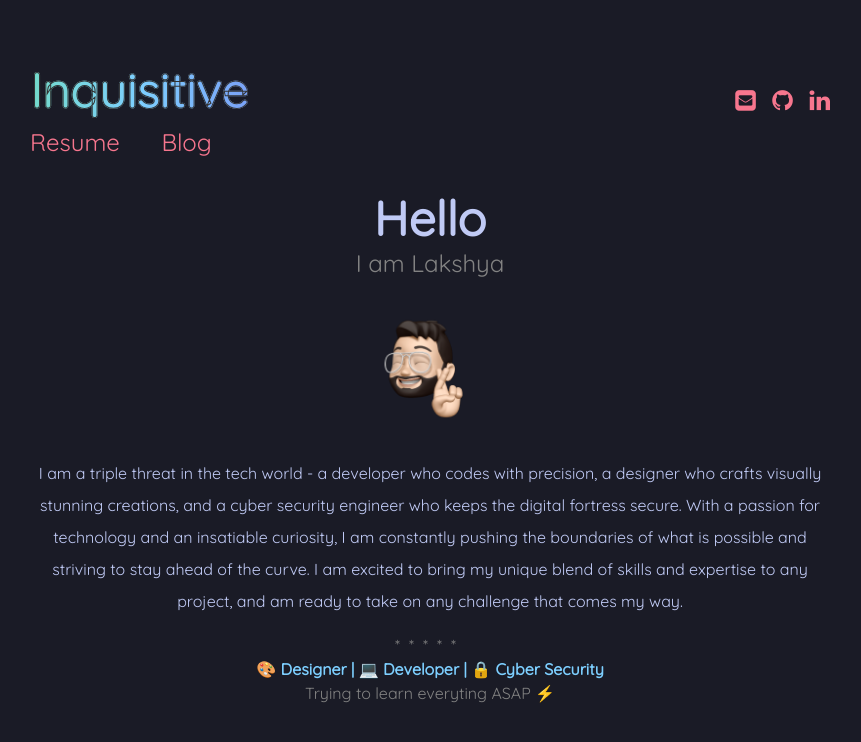
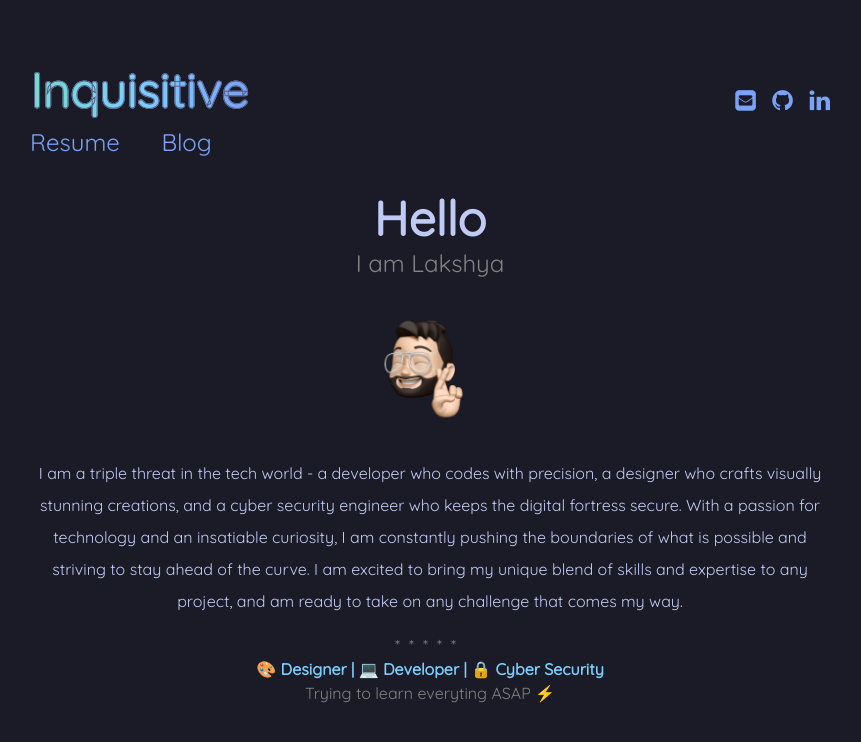
Before and after one commit to lakshyarao22/lakshyarao22.github.io, a Jekyll site: the page built from index.md, in a window 1280 px wide. Shown: the top 742 px of the page, without its empty margins (210-1071 px from the left). Built offline with Jekyll 4.4.1, drawn with Linux system fonts in a browser that asks for light colours.

Commit message:
commit 101

```diff
--- a/assets/css/main.css
+++ b/assets/css/main.css
@@ -7,7 +7,7 @@
     background-color: #1a1b26; }
 
   a {
-    color: #f7768e;
+    color: #7aa2f7;
     font-weight: bold;
     text-decoration: none; }
 
@@ -64,7 +64,7 @@
     background: linear-gradient(to right, #73daca, #7dcfff, #7aa2f7);
     -webkit-background-clip: text;
     -webkit-text-fill-color: transparent;
-    -webkit-text-stroke: 1px #333333;
+    -webkit-text-stroke: 1px #565f89;
   }
 
 /* Icons in Resume ******************************************************************/
```
